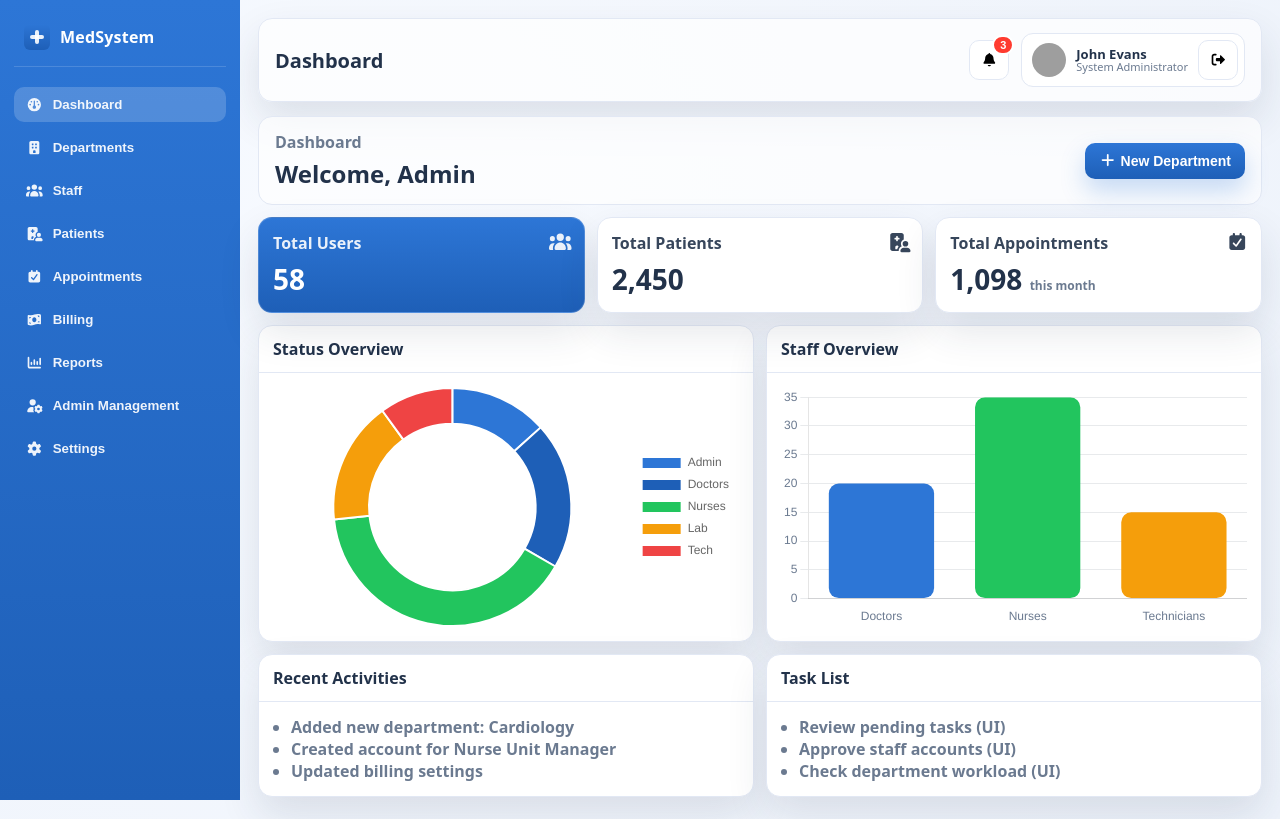
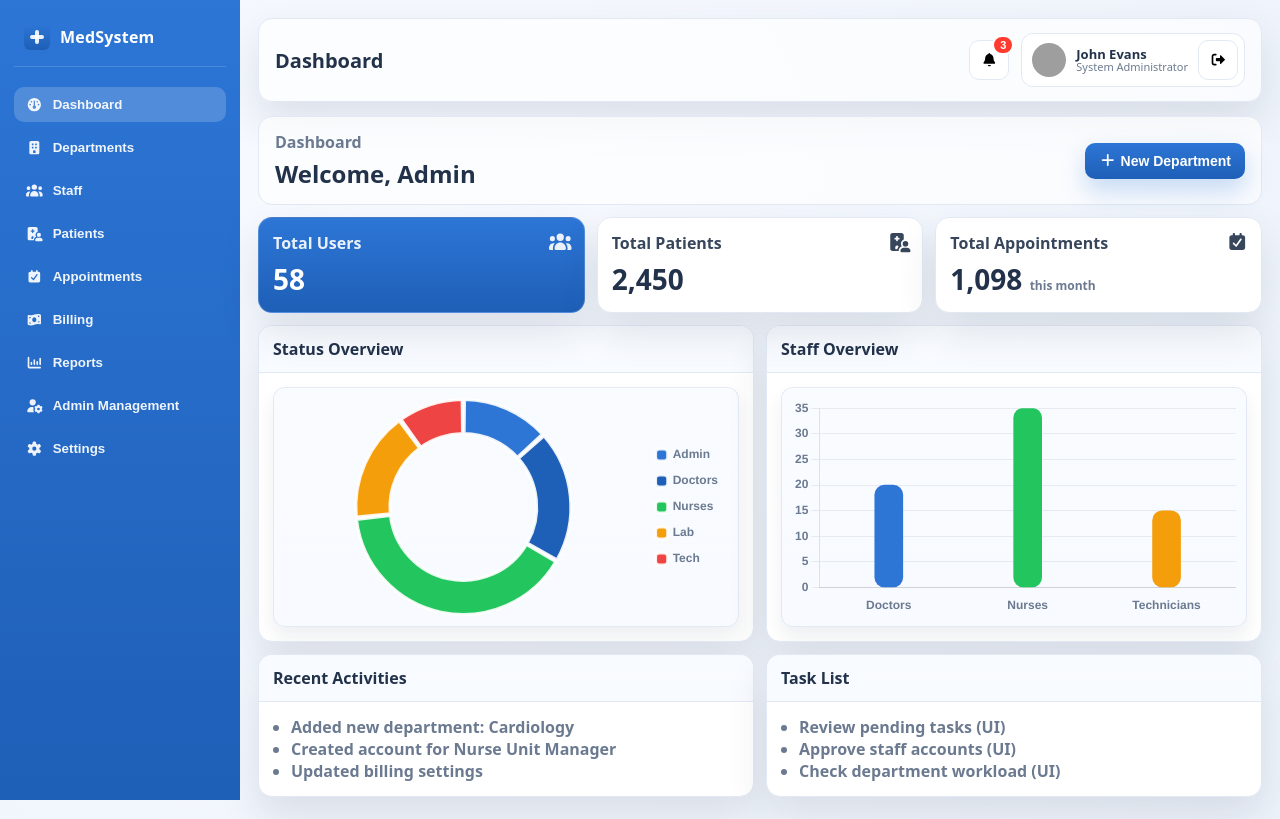
Before and after one commit to marccenas/medsys-front, a Vue app: page /dashboard/ultra-admin/dashboard in a window 1280 px wide. Built offline with nearby package versions, Linux system fonts and the light colour scheme; grey boxes are pictures that could not be loaded.

Commit message:
New Commit

```diff
--- a/src/components/charts/BarChart.vue
+++ b/src/components/charts/BarChart.vue
@@ -39,6 +39,7 @@ const chartData = computed(() => ({
       backgroundColor: props.labels.map((_, i) => barColors[i % barColors.length]),
       borderRadius: 10,
       borderSkipped: false,
+      barThickness: 28, // ✅ similar thickness to sample
     },
   ],
 }));
@@ -53,12 +54,12 @@ const chartOptions = computed(() => ({
   scales: {
     y: {
       beginAtZero: true,
-      grid: { color: "rgba(34,50,74,0.10)" },
-      ticks: { color: "#6b7a90" },
+      grid: { color: "rgba(34,50,74,0.08)" }, // softer
+      ticks: { color: "#6b7a90", font: { weight: "700" } },
     },
     x: {
       grid: { display: false },
-      ticks: { color: "#6b7a90" },
+      ticks: { color: "#6b7a90", font: { weight: "700" } },
     },
   },
 }));
--- a/src/components/charts/DoughnutChart.vue
+++ b/src/components/charts/DoughnutChart.vue
@@ -30,8 +30,9 @@ const chartData = computed(() => ({
     {
       data: props.values,
       backgroundColor: props.labels.map((_, i) => palette[i % palette.length]),
-      borderColor: "#ffffff",
-      borderWidth: 2,
+      borderColor: "rgba(255,255,255,0.9)",
+      borderWidth: 3,
+      spacing: 2,
       hoverOffset: 6,
     },
   ],
@@ -40,11 +41,22 @@ const chartData = computed(() => ({
 const chartOptions = computed(() => ({
   responsive: true,
   maintainAspectRatio: false,
+  cutout: "68%",
   plugins: {
-    legend: { position: "right" },
+    legend: {
+      position: "right",
+      labels: {
+        boxWidth: 10,
+        boxHeight: 10,
+        usePointStyle: true,
+        pointStyle: "rectRounded",
+        padding: 14,
+        color: "#6b7a90",
+        font: { weight: "700" },
+      },
+    },
     tooltip: { enabled: true },
   },
-  cutout: "70%",
 }));
 </script>
 
--- a/src/styles/base.css
+++ b/src/styles/base.css
@@ -8,6 +8,29 @@
   --blue2: #1e5fb7;
   --shadow: 0 18px 40px rgba(34, 50, 74, 0.12);
   --radius: 14px;
+
+  --panel-shadow: 0 14px 30px rgba(34, 50, 74, 0.12);
+  --panel-shadow-soft: 0 10px 22px rgba(34, 50, 74, 0.10);
+  --panel-glow: 0 0 0 1px rgba(226,232,244,0.9);
+}
+
+.panel{
+  border: 1px solid var(--line);
+  border-radius: 14px;
+  background: linear-gradient(180deg, rgba(255,255,255,0.92), rgba(255,255,255,0.78));
+  box-shadow: var(--panel-glow), var(--panel-shadow);
+  overflow: hidden;
+}
+
+.panel-title{
+  padding: 12px 14px;
+  font-weight: 900;
+  border-bottom: 1px solid rgba(226,232,244,0.85);
+  background: linear-gradient(180deg, rgba(248,251,255,0.95), rgba(245,249,255,0.75));
+}
+
+.panel-body{
+  padding: 14px;
 }
 
 *{ box-sizing: border-box; }
--- a/src/views/ultra-admin/UltraAdminDashboardView.vue
+++ b/src/views/ultra-admin/UltraAdminDashboardView.vue
@@ -91,6 +91,14 @@ function alert(msg){ window.alert(msg); }
 <style scoped>
 .chart-box{
   height: 240px;
+  border-radius: 12px;
+  background: linear-gradient(180deg, rgba(248,251,255,0.9), rgba(244,248,255,0.7));
+  border: 1px solid rgba(226,232,244,0.9);
+  box-shadow: inset 0 1px 0 rgba(255,255,255,0.8), 0 10px 18px rgba(34,50,74,0.08);
+  padding: 10px;
+}
+.chart-box{
+  height: 240px;
 }
 .ua-page{ display:grid; gap: 12px; }
 .ua-welcome{
```
